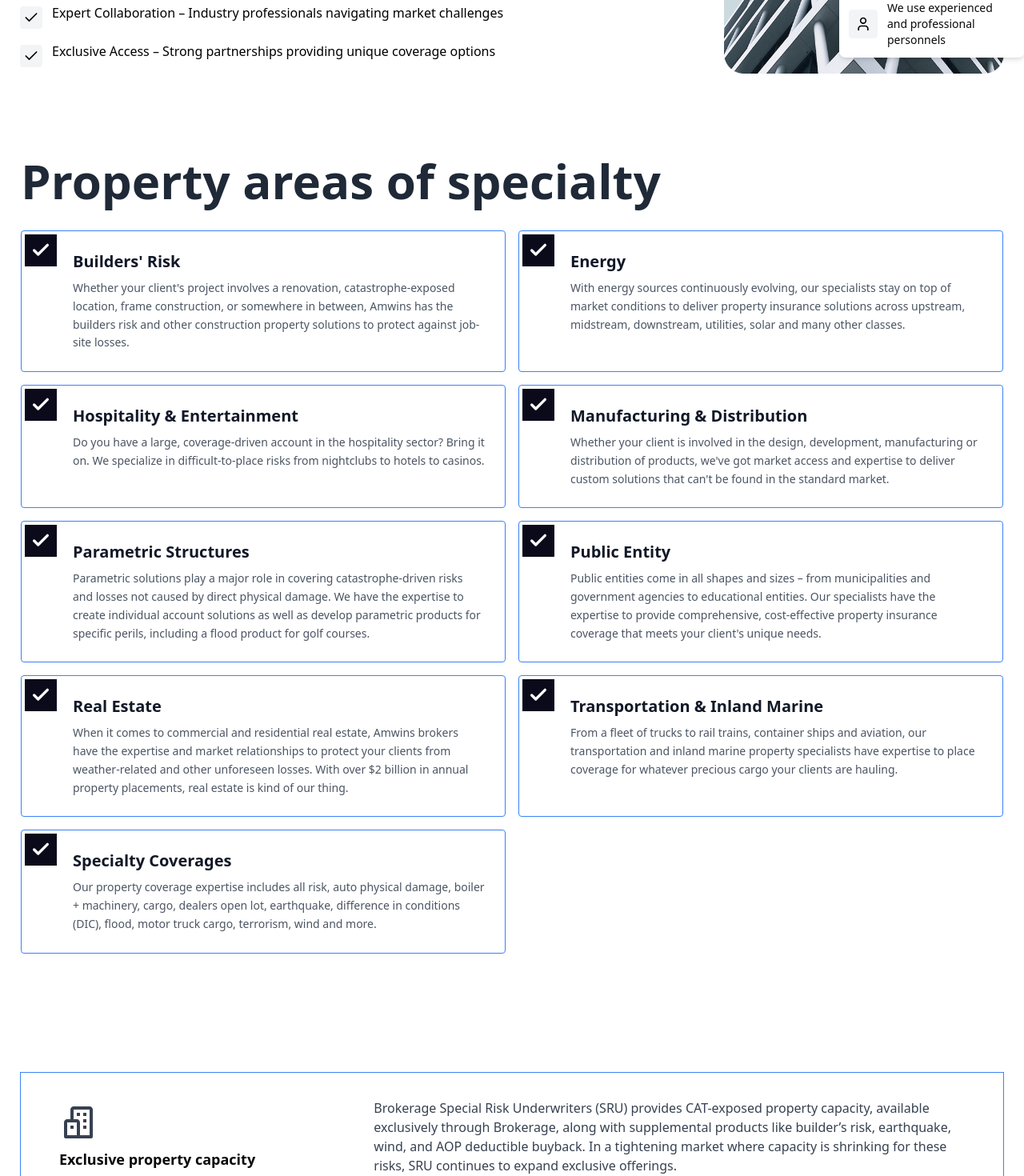
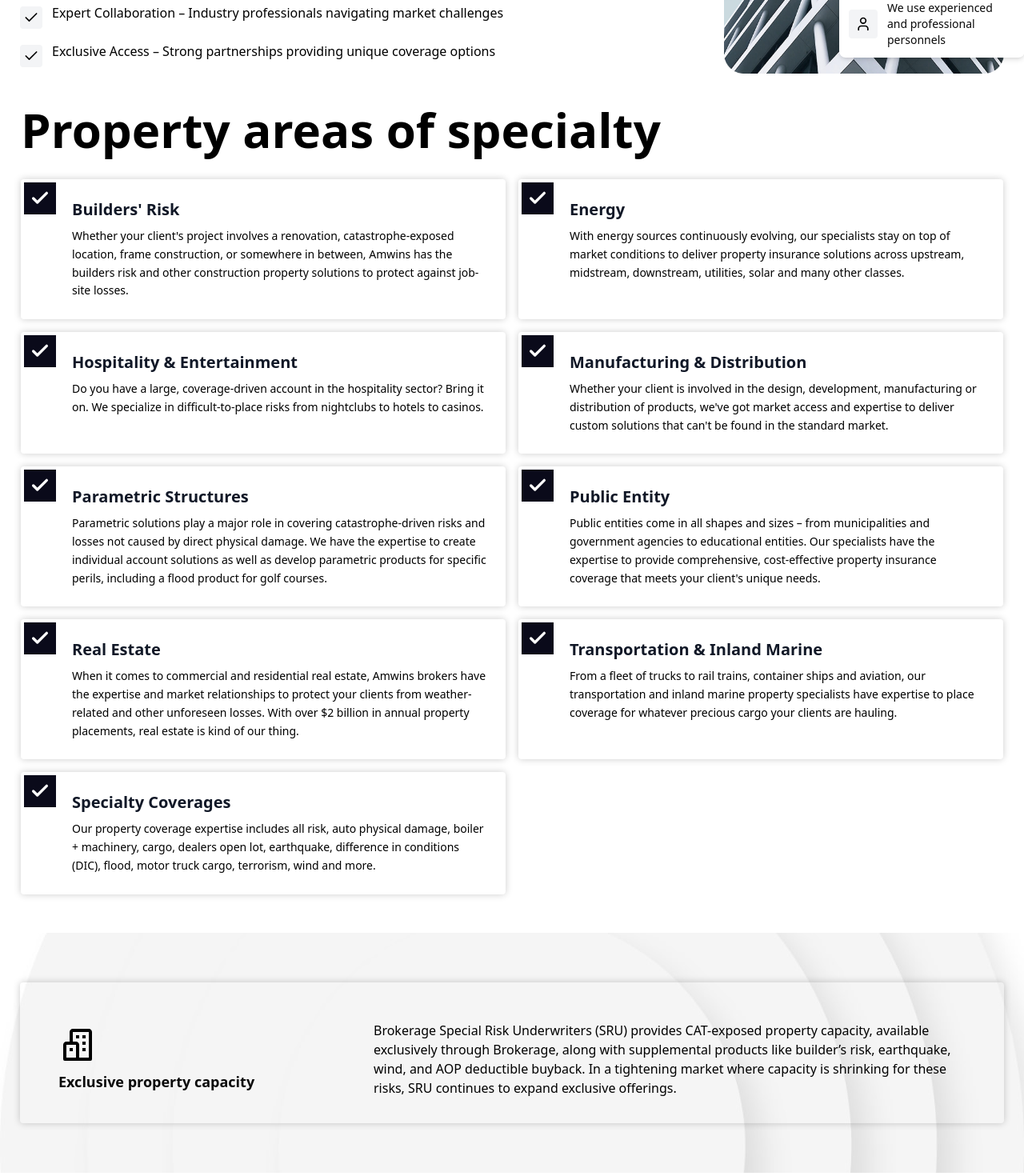
Before and after one commit to MunawarJamil/amwins, a Next.js app: page /property-insurance in a window 1280 px wide. Shown: the part 1820-3290 px from the top of the page at 80% size. Built offline with nearby package versions, Linux system fonts and the light colour scheme.

Commit message:
added bg images fremoing border added box shadow

```diff
--- a/app/components/About.jsx
+++ b/app/components/About.jsx
@@ -1,19 +1,26 @@
 import React from "react";
 import CardSlider from "./CardSlider";
 function About() {
-  return <div className="lg:w-[1260px]   px-7 my-10 mx-auto p-5">
-<div className="grid col-span-1 lg:grid-cols-2 ">
-<h1 className="w-full text-2xl  lg:text-5xl leading-snug lg:font-semibold font-bold " >Enjoy Our <br /> Outstanding Solutions</h1>
-<p className="lg:text-sm  mt-5 lg:pt-2  ">Discover innovative and tailored solutions designed to meet your unique needs. Our commitment to excellence ensures seamless experiences, efficiency, and reliability. With cutting-edge technology and a customer-first approach, we deliver results that drive success. Experience the difference with our outstanding solutions!</p>
+  return (
+    <div className="lg:w-[1260px]   px-7 my-10 mx-auto p-5">
+      <div className="grid col-span-1 lg:grid-cols-2 ">
+        <h1 className="w-full text-2xl  lg:text-5xl leading-snug lg:font-semibold font-bold ">
+          Enjoy Our <br /> Outstanding Solutions
+        </h1>
+        <p className="lg:text-sm  mt-5 lg:pt-2  ">
+          Discover innovative and tailored solutions designed to meet your
+          unique needs. Our commitment to excellence ensures seamless
+          experiences, efficiency, and reliability. With cutting-edge technology
+          and a customer-first approach, we deliver results that drive success.
+          Experience the difference with our outstanding solutions!
+        </p>
+      </div>
 
-
-
-</div>
-
-<div>
-  <CardSlider />
-</div>
- </div>;
+      <div>
+        <CardSlider />
+      </div>
+    </div>
+  );
 }
 
 export default About;
--- a/app/components/insurance-components/components/CaseStudy.jsx
+++ b/app/components/insurance-components/components/CaseStudy.jsx
@@ -2,7 +2,7 @@ import React from "react";
 
 const CaseStudy = () => {
   return (
-    <div className="bg-[url('/insurance-images/img/offwhitebg.jpg')] bg-cover bg-no-repeat w-[1220px] h-[550px] mx-auto relative mt-40">
+    <div className="bg-[url('/insurance-images/img/offwhitebg.jpg')] bg-cover bg-no-repeat w-full h-[550px] mx-auto relative mt-40">
       <div className="absolute inset-0 flex items-center justify-center -translate-y-12"> {/* Shifted up by 3rem (48px) */}
         <div className="bg-gradient-to-b from-black to-purple-950 text-white mx-4 md:mx-auto max-w-[1100px] h-[430px] lg:px-12 lg:py-20 mt-40 md:mt-24 lg:mt-48 rounded-3xl mb-12 md:mb-24">
           <div className="flex flex-col lg:flex-row justify-between lg:gap-6">
--- a/app/components/insurance-components/components/PropertySpecialties.jsx
+++ b/app/components/insurance-components/components/PropertySpecialties.jsx
@@ -1,3 +1,4 @@
+'use client';
 import React from "react";
 import { BiBuildings } from "react-icons/bi";
 
@@ -53,15 +54,15 @@ const PropertySpecialties = () => {
   return (
     <>
       {/* 1) SPECIALTIES GRID */}
-      <div className="w-[1260px] mx-auto px-4 py-28">
-        <h1 className="text-6xl font-bold text-gray-800 mb-8 ">
+      <div className="w-[1260px] mx-auto px-4 py-12">
+        <h1 className="text-6xl font-bold text-black mb-8">
           Property areas of specialty
         </h1>
         <div className="grid grid-cols-1 md:grid-cols-2 gap-4">
           {specialties.map((specialty, index) => (
             <div
               key={index}
-              className="border border-blue-500 rounded p-6 flex items-start relative" // Added 'relative' for positioning
+              className="shadow-[0_0_10px_rgba(0,0,0,0.2)] rounded p-6 flex items-start relative" // Replaced 'shadow-md' with custom shadow for 4 sides
             >
               {/* Icon (Square Checkmark at Top Left Corner) */}
               <div className="absolute top-1 left-1 w-14 h-14">
@@ -90,7 +91,7 @@ const PropertySpecialties = () => {
                 <h2 className="text-xl font-semibold text-gray-900 mb-2">
                   {specialty.title}
                 </h2>
-                <p className="text-sm text-gray-600 leading-relaxed">
+                <p className="text-sm text-black leading-relaxed">
                   {specialty.description}
                 </p>
               </div>
@@ -100,23 +101,24 @@ const PropertySpecialties = () => {
       </div>
 
       {/* 2) EXCLUSIVE PROPERTY CAPACITY */}
-      <div className="w-[1230px] mx-auto px-12 mt-9 border border-blue-500 flex flex-col md:flex-row items-start md:items-center gap-6 py-8 ">
+      <div className="bg-[url('/insurance-images/img/offwhitebg.jpg')] bg-cover bg-no-repeat w-full h-[300px] flex items-center justify-center">
+        <div className="w-[1230px] mx-auto px-12 pt-12 shadow-[0_0_10px_rgba(0,0,0,0.2)] flex flex-col md:flex-row items-start md:items-center gap-6 py-8 rounded">
           {/* Icon + Title */}
           <div className="md:w-1/3 flex flex-col items-center md:items-start text-center md:text-left">
-          <BiBuildings className="w-12 h-12 text-gray-700 mb-2" />
+            <BiBuildings className="w-12 h-12 text-black mb-2" />
             <h1 className="font-bold text-lg">Exclusive property capacity</h1>
           </div>
-
           {/* Description */}
           <div className="md:w-2/3">
-          <p className="text-gray-700">
+            <p className="text-black">
               Brokerage Special Risk Underwriters (SRU) provides CAT-exposed
               property capacity, available exclusively through Brokerage, along
               with supplemental products like builder’s risk, earthquake, wind,
-            and AOP deductible buyback. In a tightening market where capacity is
-            shrinking for these risks, SRU continues to expand exclusive
+              and AOP deductible buyback. In a tightening market where capacity
+              is shrinking for these risks, SRU continues to expand exclusive
               offerings.
             </p>
+          </div>
         </div>
       </div>
     </>
--- a/app/components/insurance-components/components/Resources.jsx
+++ b/app/components/insurance-components/components/Resources.jsx
@@ -6,13 +6,13 @@ const Resources = () => {
   return (
     <div className="mt-16 px-4 md:px-8 lg:px-32 max-w-[1500px] mx-auto">
       {/* Header */}
-      <div className=" md:text-6xl lg:text-6xl">
+      <div className="text-3xl md:text-6xl lg:text-6xl">
         <h1 className="font-bold ml-2">Property Resources + Insights</h1>
       </div>
 
       {/* Subheader */}
       <div className="flex flex-col md:flex-row justify-between items-start md:items-center mt-4 md:mt-6">
-        <p className="text-sm md:text-base max-w-md ml-3">
+        <p className="text- md:text-base max-w-md ml-3">
           Stay up-to-date on emerging property insurance trends and topics
         </p>
         <Link
@@ -24,7 +24,7 @@ const Resources = () => {
       </div>
 
       {/* Main Content */}
-      <div className="flex flex-col lg:flex-row mt-8 md:mt-12 ml-24">
+      <div className="flex flex-col lg:flex-row mt-8 md:mt-12 ml-24 relative">
         {/* Grid Content */}
         <div className="w-full lg:w-[700px] mt-10 gap-10">
           <div className="space-y-8">
@@ -46,7 +46,6 @@ const Resources = () => {
               </div>
             </div>
 
-
             {/* Item 3 */}
             <div className="border-b border-[#CA93F5] pb-4 py-5">
               <div className="grid grid-cols-[1fr_2fr] md:grid-cols-[1fr_3fr] gap-4">
@@ -66,16 +65,15 @@ const Resources = () => {
         </div>
 
         {/* Image */}
-        <div className="w-full lg:w-auto mt-8 lg:mt-0">
+        <div className="w-full lg:w-auto mt-8 lg:mt-0 lg:ml-20 lg:pb-5">
           <img
-            className="w-full lg:w-[350px] lg:h-[400px] object-cover mx-auto lg:ml-20 lg:pb-5 absolute"
+            className="w-full lg:w-[350px] lg:h-[400px] object-cover mx-auto" // Removed 'absolute' and adjusted for relative positioning
             src="/insurance-images/img/zoom.png"
             alt="Resources illustration"
           />
         </div>
       </div>
     </div>
-
   );
 };
 
```
Lines whose indentation alone changed are shown as unchanged.
